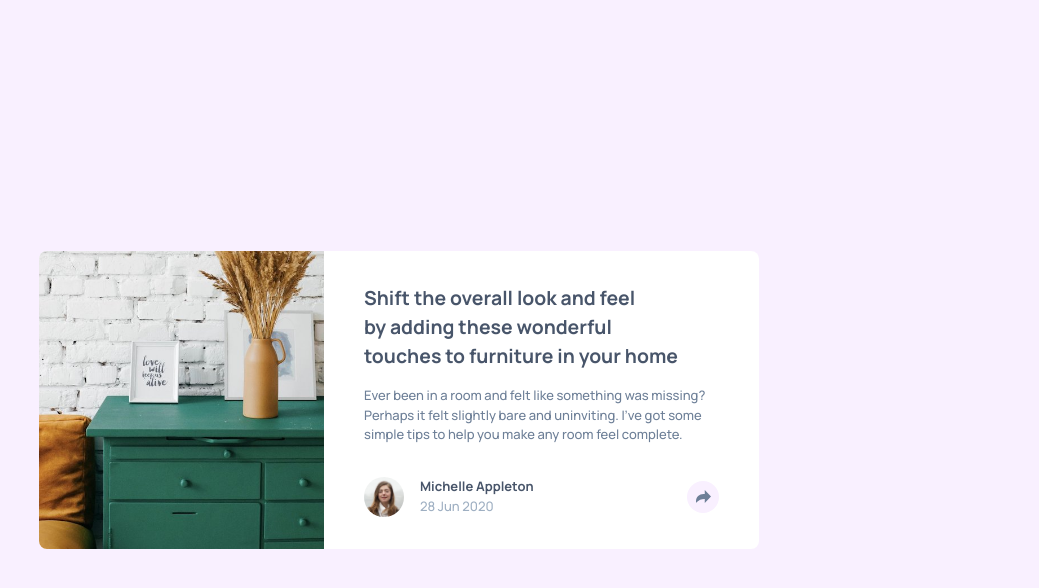
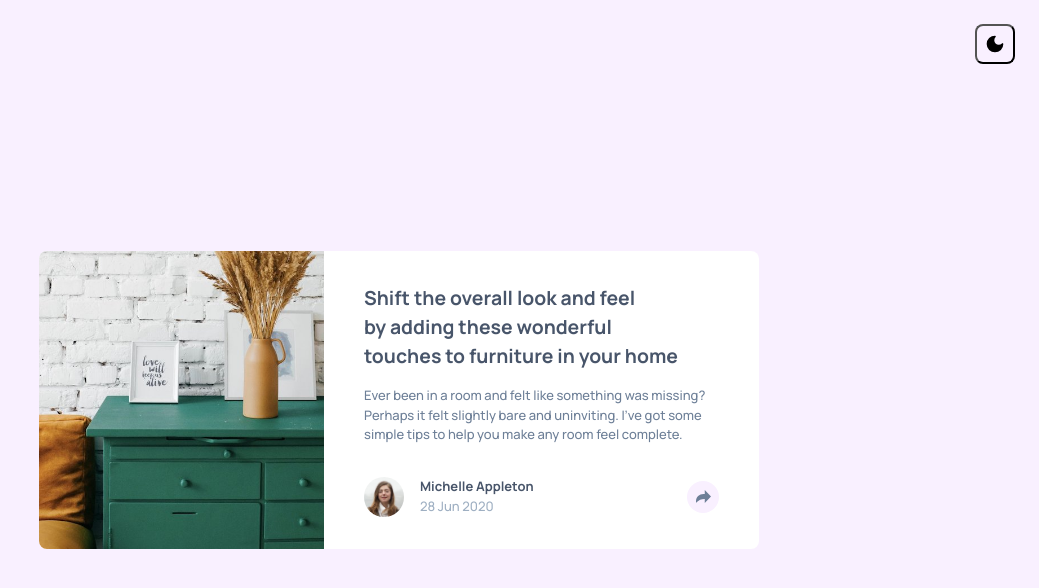
Before and after one commit to deru55/FeM-Article-preview-component-react, a React (Vite) app: page / in a window 1280 px wide. Shown: the top 588 px of the page, without its empty margins (241-1280 px from the left). Built offline with nearby package versions, Linux system fonts and the light colour scheme.

Commit message:
feat: add theme toggle component and theme toggle icons component

```diff
--- a/src/App.tsx
+++ b/src/App.tsx
@@ -1,10 +1,15 @@
 import ArticleCard from "./components/ArticleCard/ArticleCard";
+import ThemeToggle from "./components/ThemeToggle/ThemeToggle";
 
 import "./App.css";
 
 function App() {
   return (
     <>
+      <header>
+        <ThemeToggle />
+      </header>
+
       <main>
         <ArticleCard />
       </main>
--- /dev/null
+++ b/src/components/ThemeToggle/ThemeToggle.tsx
@@ -0,0 +1,13 @@
+import { SunIcon, MoonIcon } from "../icons/ToggleThemeIcons";
+
+const ThemeToggle = () => {
+  return (
+    <button className="theme-toggle" data-theme-toggle title="Change theme" aria-label="Change theme">
+      <SunIcon />
+
+      <MoonIcon />
+    </button>
+  );
+};
+
+export default ThemeToggle;
--- /dev/null
+++ b/src/components/icons/ToggleThemeIcons.tsx
@@ -0,0 +1,38 @@
+export const SunIcon = ({ fill = "currentColor", ...props }) => {
+  return (
+    <svg
+      className="theme-toggle__icon theme-toggle__icon--sun"
+      width="20"
+      height="20"
+      viewBox="0 0 24 24"
+      fill={fill}
+      {...props}
+      stroke="currentColor"
+      stroke-width="2"
+      stroke-linecap="round"
+      stroke-linejoin="round"
+    >
+      <circle cx="12" cy="12" r="4"></circle>
+      <path d="M12 2v2M12 20v2M4.93 4.93l1.41 1.41M17.66 17.66l1.41 1.41M2 12h2M20 12h2M6.34 17.66l-1.41 1.41M19.07 4.93l-1.41 1.41"></path>
+    </svg>
+  );
+};
+
+export const MoonIcon = ({ fill = "currentColor", ...props }) => {
+  return (
+    <svg
+      className="theme-toggle__icon theme-toggle__icon--moon"
+      width="20"
+      height="20"
+      viewBox="0 0 24 24"
+      fill={fill}
+      {...props}
+      stroke="currentColor"
+      stroke-width="2"
+      stroke-linecap="round"
+      stroke-linejoin="round"
+    >
+      <path d="M12 3a6 6 0 0 0 9 9 9 9 0 1 1-9-9Z"></path>
+    </svg>
+  );
+};
```
